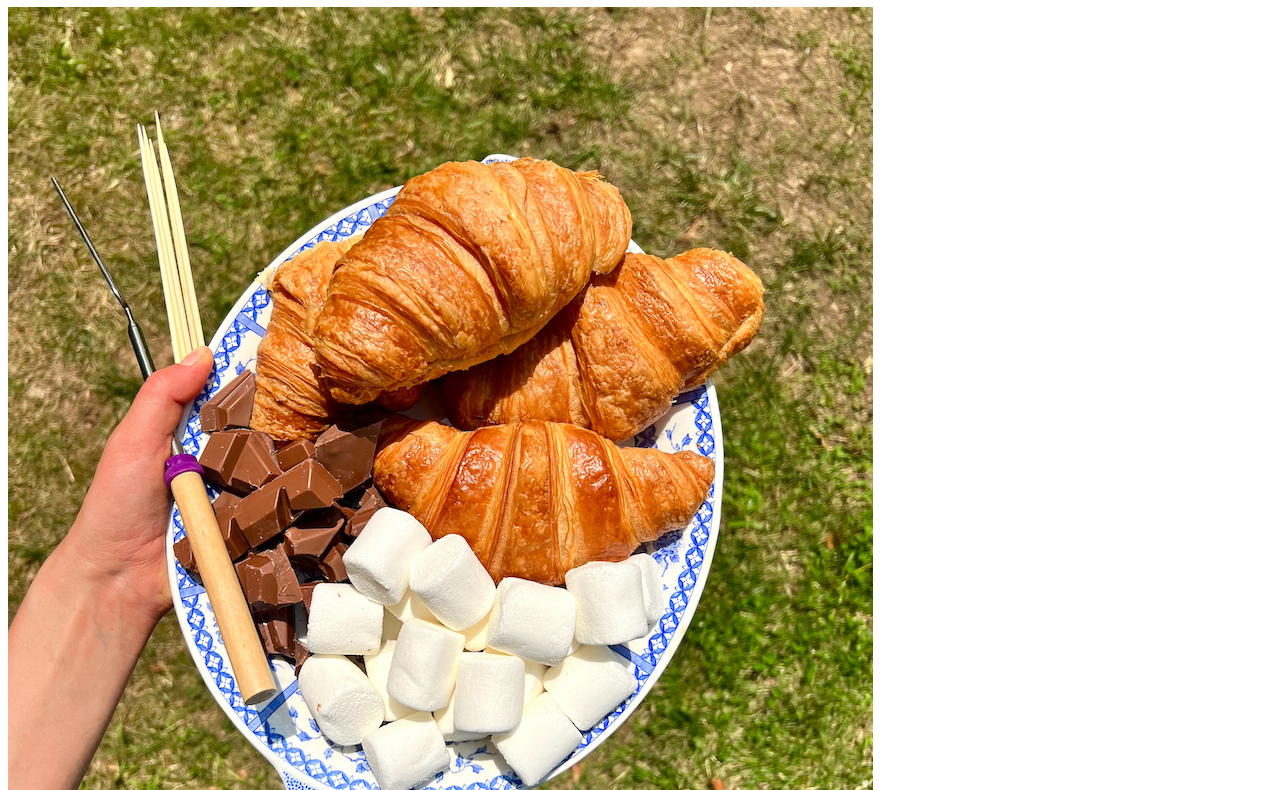
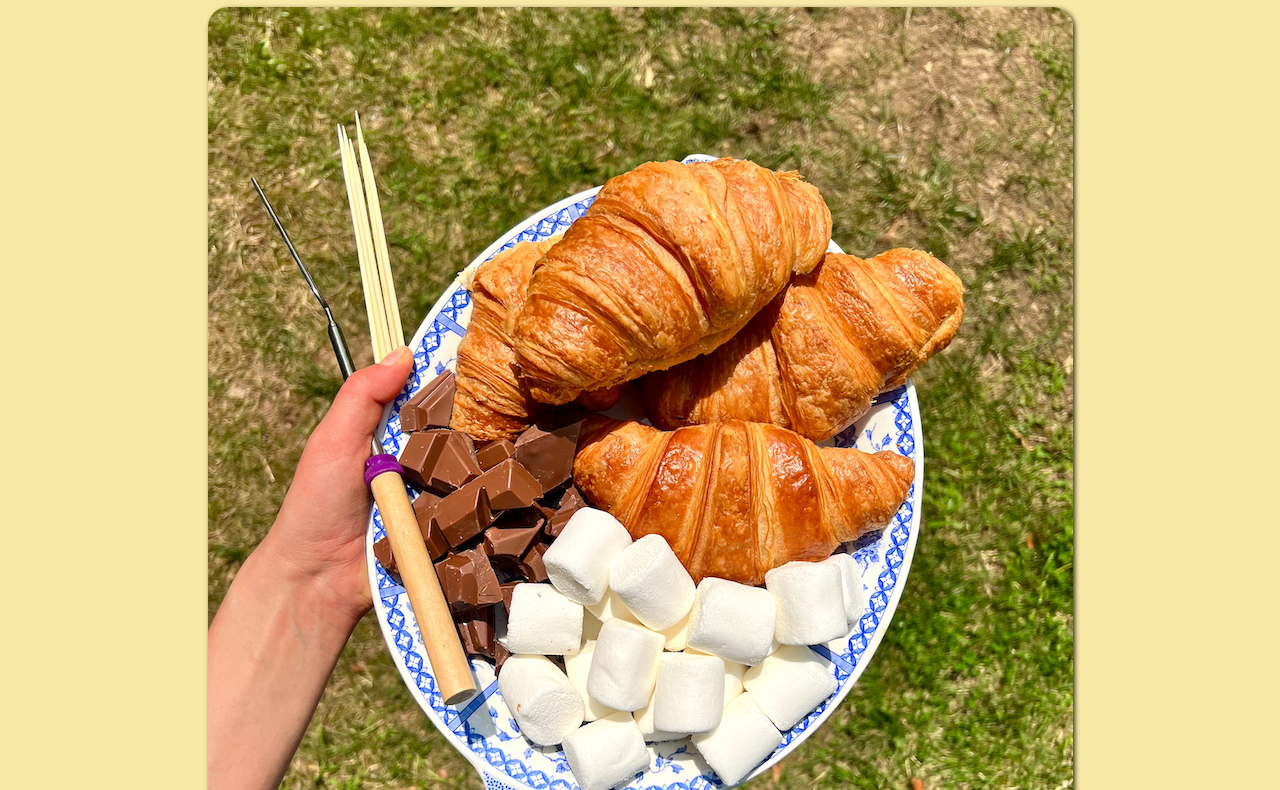
Before and after one commit to sana-mk/Croissant, a plain HTML site: page photo.html in a window 1280 px wide. Shown: the part 74-864 px from the top of the page. Drawn offline with Linux system fonts and the light colour scheme.

Commit message:
add CSS for photo page

```diff
--- a/photo.html
+++ b/photo.html
@@ -4,6 +4,7 @@
     <meta charset="UTF-8" />
     <meta name="viewport" content="width=device-width, initial-scale=1.0" />
     <title>Picture</title>
+    <link rel="stylesheet" href="/Croissant/styles/app.css" />
   </head>
   <body>
     <h1>🥐 A picture of a croissant</h1>
--- a/styles/app.css
+++ b/styles/app.css
@@ -18,3 +18,11 @@ p {
   color: #6a9904;
   text-decoration: underline;
 }
+
+img {
+  max-width: 100%;
+  border-radius: 20px;
+  box-shadow: 2px 2px 5px rgba(0, 0, 0, 0.8);
+  display: block;
+  margin: 20px auto;
+}
```
